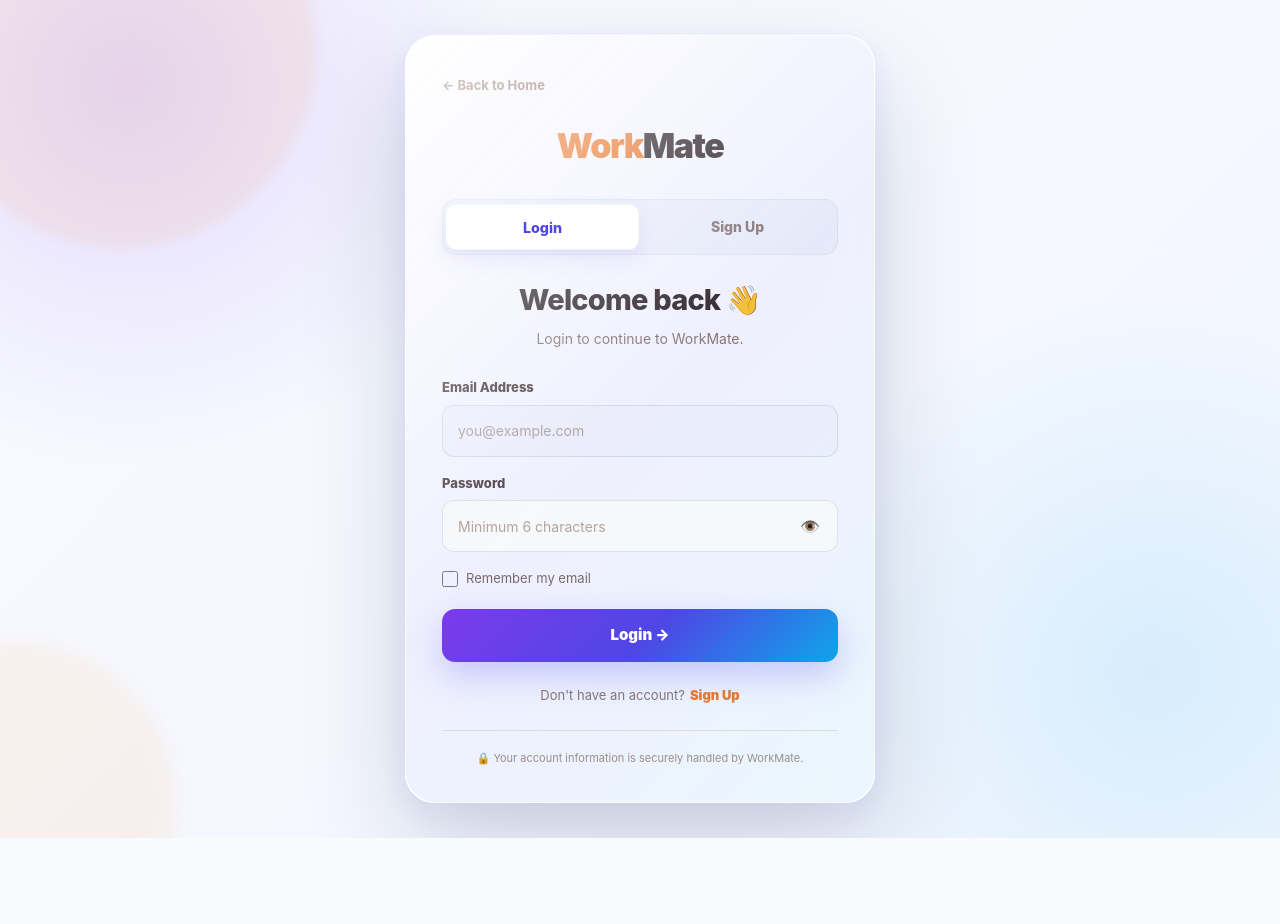
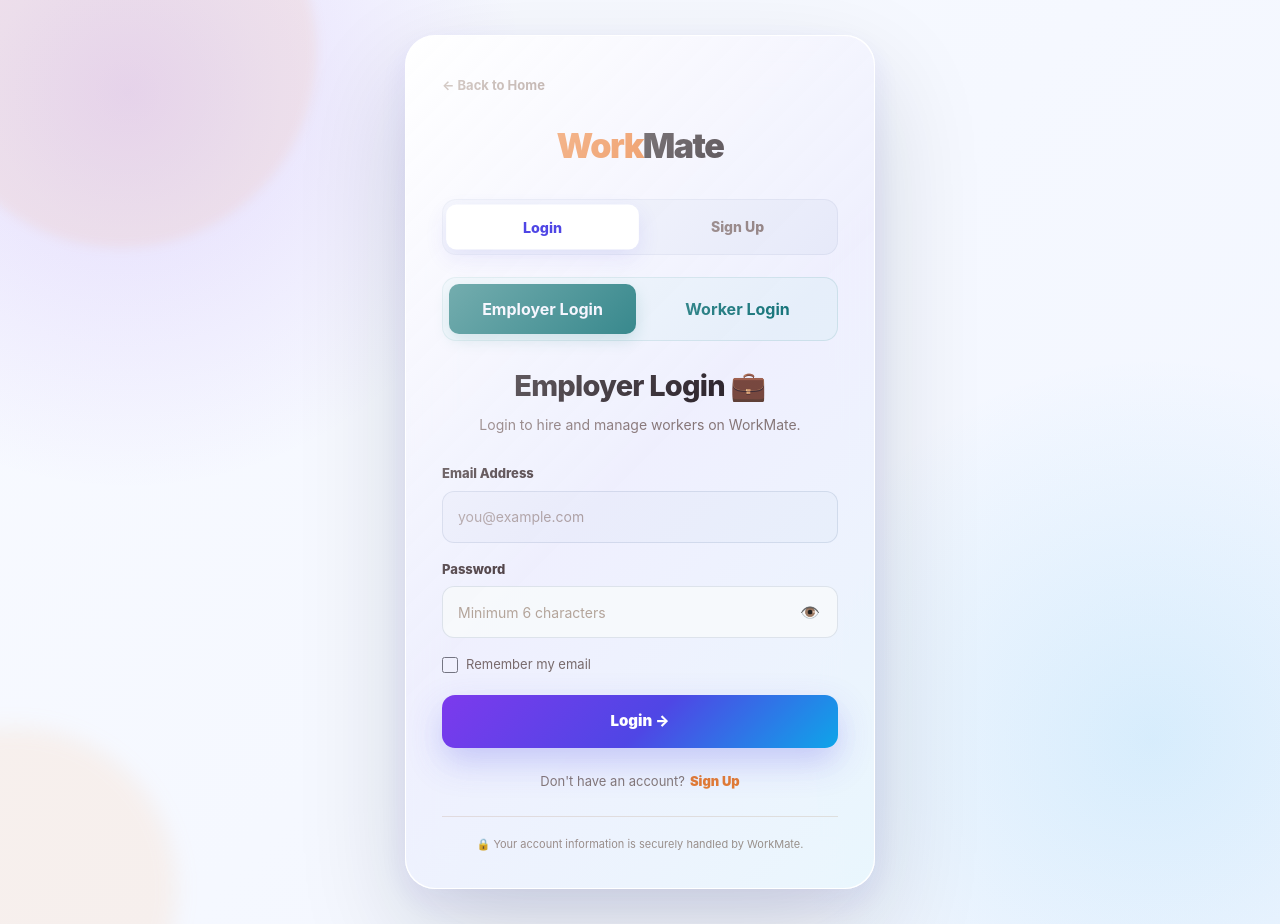
Before and after one commit to kaushikrishabh88/worker-marketplace, a React app in the folder frontend/: page /auth in a window 1280 px wide. Before the commit the page ends 838 px from the top, so only its background shows below. Built offline with nearby package versions, Linux system fonts and the light colour scheme; the HTML template or start-up script is replaced by a standard one.

Commit message:
Add employer and worker login selector

```diff
--- a/frontend/src/components/Auth.jsx
+++ b/frontend/src/components/Auth.jsx
@@ -6,7 +6,7 @@
 
   const [mode, setMode] =
     useState("login");
-
+ const [loginRole, setLoginRole] = useState("employer");
   const [formData, setFormData] =
     useState({
       name: "",
@@ -299,6 +299,20 @@
       let finalUser =
         data.user;
 
+      if (
+  mode === "login" &&
+  data.user?.role !== loginRole
+) {
+  const selectedRole =
+    loginRole === "employer"
+      ? "Employer"
+      : "Worker";
+
+  throw new Error(
+    `This account is not registered as an ${selectedRole}. Please select the correct login type.`,
+  );
+}
+
       /* =====================================================
          REGISTER AVATAR
       ===================================================== */
@@ -500,16 +514,59 @@
           </button>
         </div>
 
+
+            {mode === "login" && (
+  <div
+    className="auth-login-role-tabs"
+    role="group"
+    aria-label="Choose login type"
+  >
+    <button
+      type="button"
+      className={
+        loginRole === "employer"
+          ? "active"
+          : ""
+      }
+      onClick={() => {
+        setLoginRole("employer");
+        setError("");
+      }}
+    >
+      Employer Login
+    </button>
+
+    <button
+      type="button"
+      className={
+        loginRole === "worker"
+          ? "active"
+          : ""
+      }
+      onClick={() => {
+        setLoginRole("worker");
+        setError("");
+      }}
+    >
+      Worker Login
+    </button>
+  </div>
+)}
+
         <div className="auth-heading">
           <h1>
             {mode === "login"
-              ? "Welcome back 👋"
-              : "Create your account"}
+  ? loginRole === "employer"
+    ? "Employer Login 💼"
+    : "Worker Login 👨‍🍳"
+  : "Create your account"}
           </h1>
 
           <p>
             {mode === "login"
-              ? "Login to continue to WorkMate."
+              ? loginRole === "employer"
+  ? "Login to hire and manage workers on WorkMate."
+  : "Login to find jobs and manage your work on WorkMate."
               : "Join WorkMate and connect with local opportunities."}
           </p>
         </div>
```
Also changed, not shown: frontend/src/App.css.
